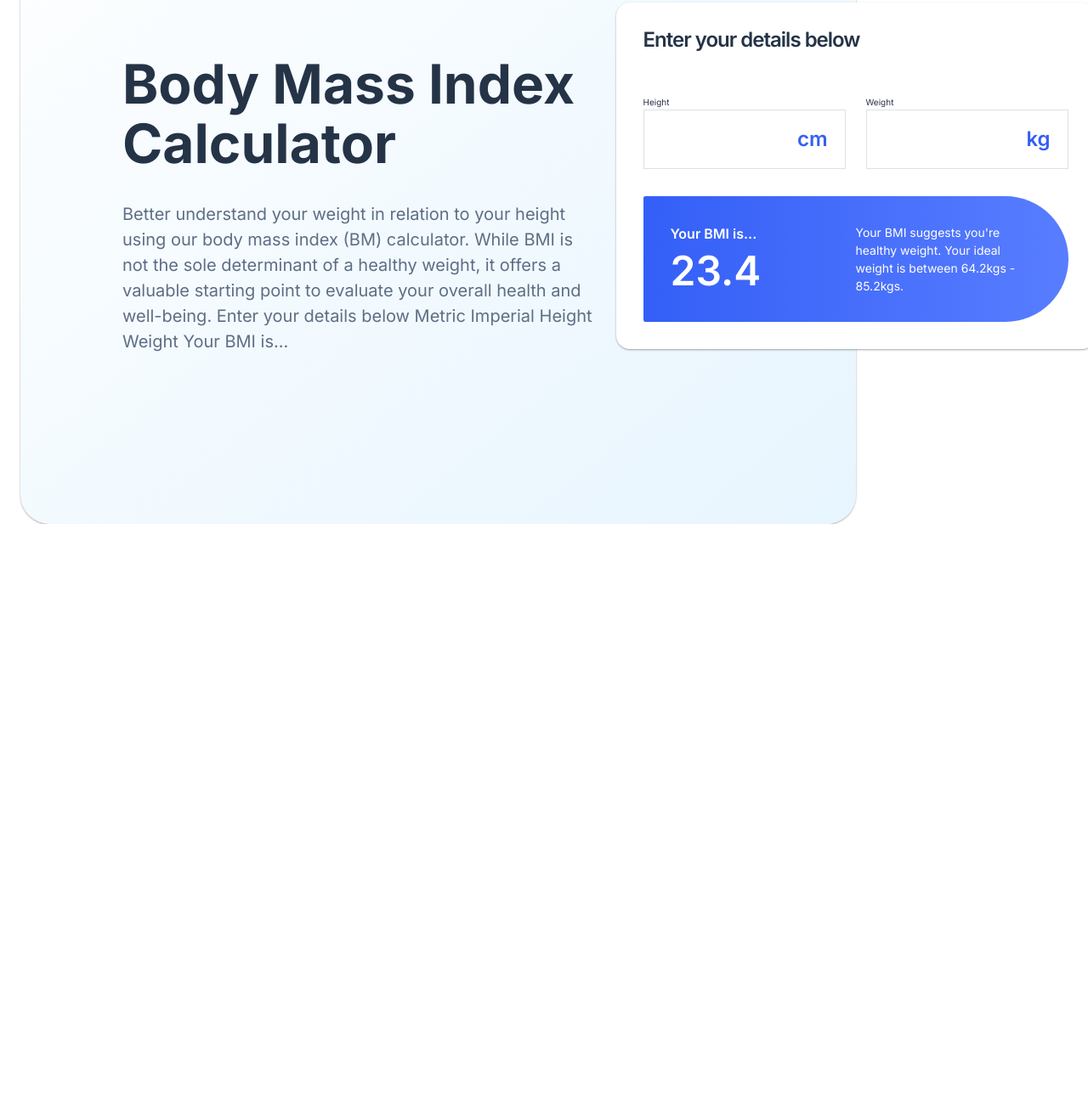
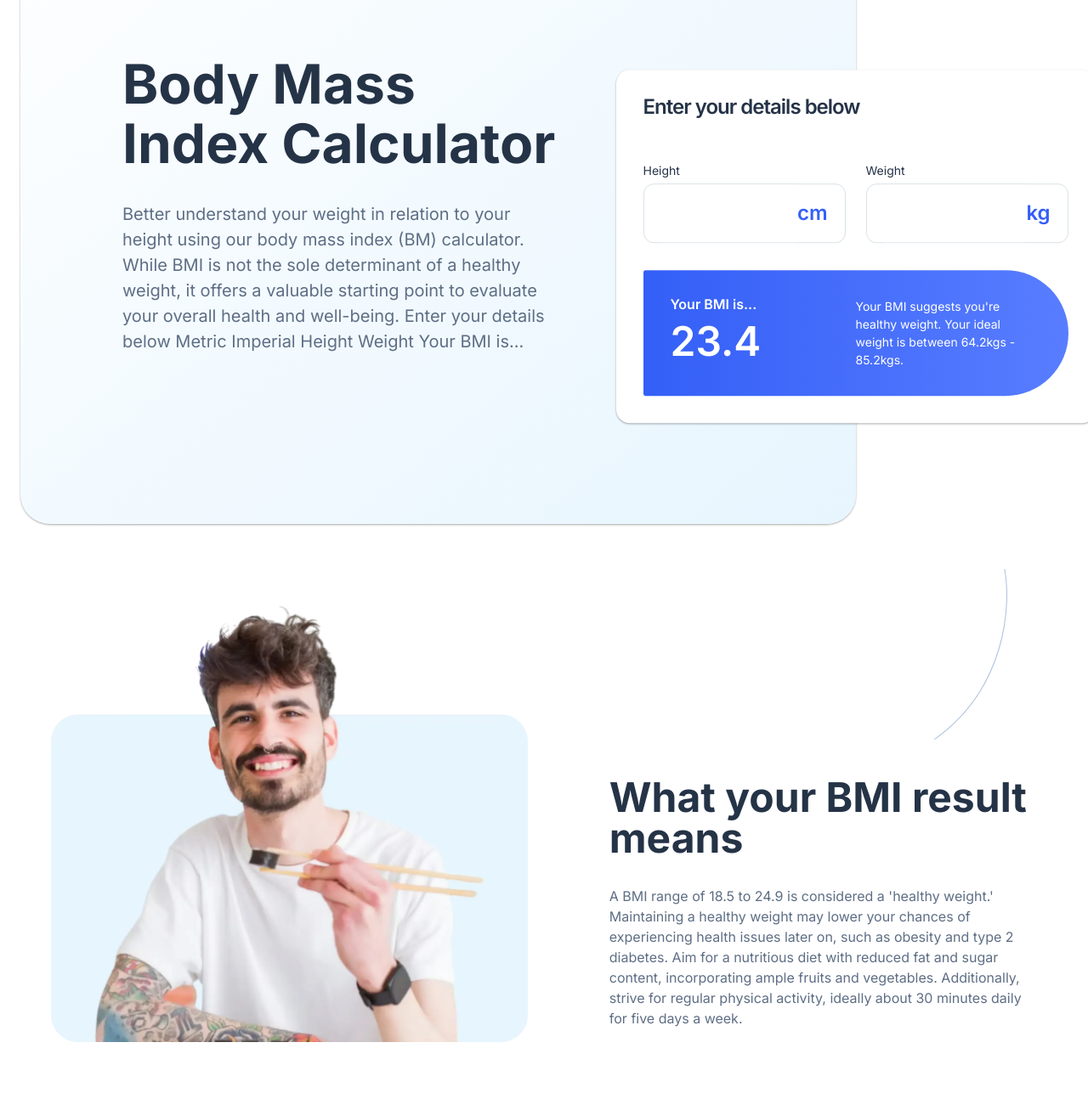
Before and after one commit to UmutYG/Frontendmentor-BMI-Calculator, a plain HTML site: page index.html in a window 1280 px wide. Shown: the part 202-1509 px from the top of the page at 85% size. Before the commit the page ends 819 px from the top, so only its background shows below. Drawn offline with Linux system fonts and the light colour scheme.

Commit message:
css updates

```diff
--- /dev/null
+++ b/css/general.css
@@ -0,0 +1,58 @@
+:root {
+    --color-blue: #345ff6;
+    --color-gummetal: #253347;
+    --color-dark-electric: #5e6e85;
+    --color-border: #d8e2e7;
+}
+
+/* Typhoragphy */
+/* - Font sizes (px)
+ -20 24 48 64
+
+- Font weights
+Default: 400
+Semi-bold: 600
+
+- Line heights
+Default: 1
+Small: 1.1
+Medium: 1.5
+
+
+SPACING SYSTEM (px):
+        2 / 4 / 8 / 12 / 16 / 24 / 32 / 48 / 64 / 80 / 96 / 128
+
+*/
+
+* {
+    margin: 0;
+    padding: 0;
+    box-sizing: border-box;
+}
+
+html {
+    font-size: 62.5%;
+}
+body {
+    font-family: 'Inter', sans-serif;
+    line-height: 1;
+    font-weight: 400;
+    color: var(--color-gummetal);
+}
+
+.grid {
+    display: grid;
+}
+.grid--2-cols {
+    grid-template-columns: 1fr 1fr;
+    column-gap: 9.6rem;
+}
+
+.align-center {
+    align-items: center;
+}
+
+.heading-secondary {
+    font-size: 4.8rem;
+    margin-bottom: 3.2rem;
+}
--- a/style.css
+++ b/css/hero.css
@@ -1,49 +1,5 @@
-:root {
-    --color-blue: #345ff6;
-    --color-gummetal: #253347;
-    --color-dark-electric: #5e6e85;
-    --color-border: #d8e2e7;
-}
-
-/* Typhoragphy */
-/* - Font sizes (px)
- -20 24 48 64
-
-- Font weights
-Default: 400
-Semi-bold: 600
-
-- Line heights
-Default: 1
-Small: 1.1
-Medium: 1.5
-
-
-SPACING SYSTEM (px):
-        2 / 4 / 8 / 12 / 16 / 24 / 32 / 48 / 64 / 80 / 96 / 128
-
-*/
-
-* {
-    margin: 0;
-    padding: 0;
-    box-sizing: border-box;
-}
-
-html {
-    font-size: 62.5%;
-}
-body {
-    font-family: 'Inter', sans-serif;
-    line-height: 1;
-    font-weight: 400;
-    color: var(--color-gummetal);
-}
-.grid {
-    display: grid;
-}
-.grid--2-cols {
-    grid-template-columns: 1fr 1fr;
+.section-hero {
+    padding-bottom: 8rem;
 }
 .hero-container {
     max-width: 127.6rem;
@@ -63,6 +19,10 @@ body {
     box-shadow: rgba(0, 0, 0, 0.12) 0px 1px 3px, rgba(0, 0, 0, 0.24) 0px 1px 2px;
 }
 
+.hero-left-content {
+    padding-right: 4.8rem;
+
+}
 
 .hero-icon {
     position: absolute;
@@ -96,7 +56,7 @@ body {
     column-gap: 2.4rem;
     row-gap: 3.2rem;
     box-shadow: rgba(0, 0, 0, 0.12) 0px 1px 3px, rgba(0, 0, 0, 0.24) 0px 1px 2px;
-    transform: translate(50%, -50%);
+    transform: translate(50%, -30%);
 }
 
 .interactive-heading {
@@ -118,11 +78,13 @@ input:focus {
     outline: none;
 }
 .interactive-input-title {
-    margin-bottom: 0.4rem;
+    margin-bottom: 0.8rem;
+    font-size: 1.4rem;
 }
 
 .interactive-input {
     display: flex;
+    border-radius: 12px;
     align-items: center;
     justify-content: space-between;
     border: 1px solid var(--color-border);
@@ -141,15 +103,14 @@ input:focus {
 }
 
 .interactive-result-box {
+    display: grid;
+    border-radius: 12px;
     grid-column: 1 / -1;
-    display: grid;
     grid-template-columns: 1fr 1fr;
-    align-items: center;
     padding: 3.2rem;
     background: linear-gradient(90deg, #345ff7 0%, #587dff 100%);
     border-radius: 16px 500px 500px 16px;
     color: #fff;
-
 }
 
 .result-title {
--- /dev/null
+++ b/css/your-result.css
@@ -0,0 +1,31 @@
+.section-your-result {
+    padding-bottom: 8rem;
+
+}
+
+.your-result-img {
+    height: 53rem;
+}
+
+.your-result-container {
+    max-width: 116rem;
+    margin: 0 auto;
+    position: relative;
+}
+
+.your-result-content {
+    align-self: end;
+    padding: 1.6rem 0;
+}
+
+.your-result-description {
+    font-size: 1.6rem;
+    color: var(--color-dark-electric);
+    line-height: 1.5;
+}
+
+.svg-curved--left {
+    position: absolute;
+    top: -5%;
+    right: 3%;
+}
--- a/index.html
+++ b/index.html
@@ -16,7 +16,9 @@
             href="https://fonts.googleapis.com/css2?family=Inter:wght@400;600;700&display=swap"
             rel="stylesheet"
         />
-        <link rel="stylesheet" href="style.css" />
+        <link rel="stylesheet" href="css/general.css" />
+        <link rel="stylesheet" href="css/hero.css" />
+        <link rel="stylesheet" href="css/your-result.css" />
         <title>Frontend Mentor | Body Mass Index Calculator</title>
     </head>
     <body>
@@ -81,12 +83,47 @@
                                 </div>
                                 <div>
                                     <p class="result-description">
-                                        Your BMI suggests you're healthy weight. Your ideal
-                                        weight is between 64.2kgs - 85.2kgs.
+                                        Your BMI suggests you're healthy weight.
+                                        Your ideal weight is between 64.2kgs -
+                                        85.2kgs.
                                     </p>
                                 </div>
                             </div>
                         </div>
+                    </div>
+                </div>
+            </section>
+
+            <section class="section-your-result">
+                <div
+                    class="your-result-container grid grid--2-cols align-center"
+                >
+                    <img
+                        src="assets/images/image-man-eating.webp"
+                        alt="Man eating sushi with sticks"
+                        class="your-result-img"
+                    />
+                    <div class="your-result-content">
+                        <h2 class="heading-secondary">
+                            What your BMI result means
+                        </h2>
+
+                        <p class="your-result-description">
+                            A BMI range of 18.5 to 24.9 is considered a 'healthy
+                            weight.' Maintaining a healthy weight may lower your
+                            chances of experiencing health issues later on, such
+                            as obesity and type 2 diabetes. Aim for a nutritious
+                            diet with reduced fat and sugar content,
+                            incorporating ample fruits and vegetables.
+                            Additionally, strive for regular physical activity,
+                            ideally about 30 minutes daily for five days a week.
+                        </p>
+                    </div>
+                    <div class="svg-curved--left">
+                        <img
+                            src="assets/images/pattern-curved-line-left.svg"
+                            alt="Curved line to the left"
+                        />
                     </div>
                 </div>
             </section>
```
